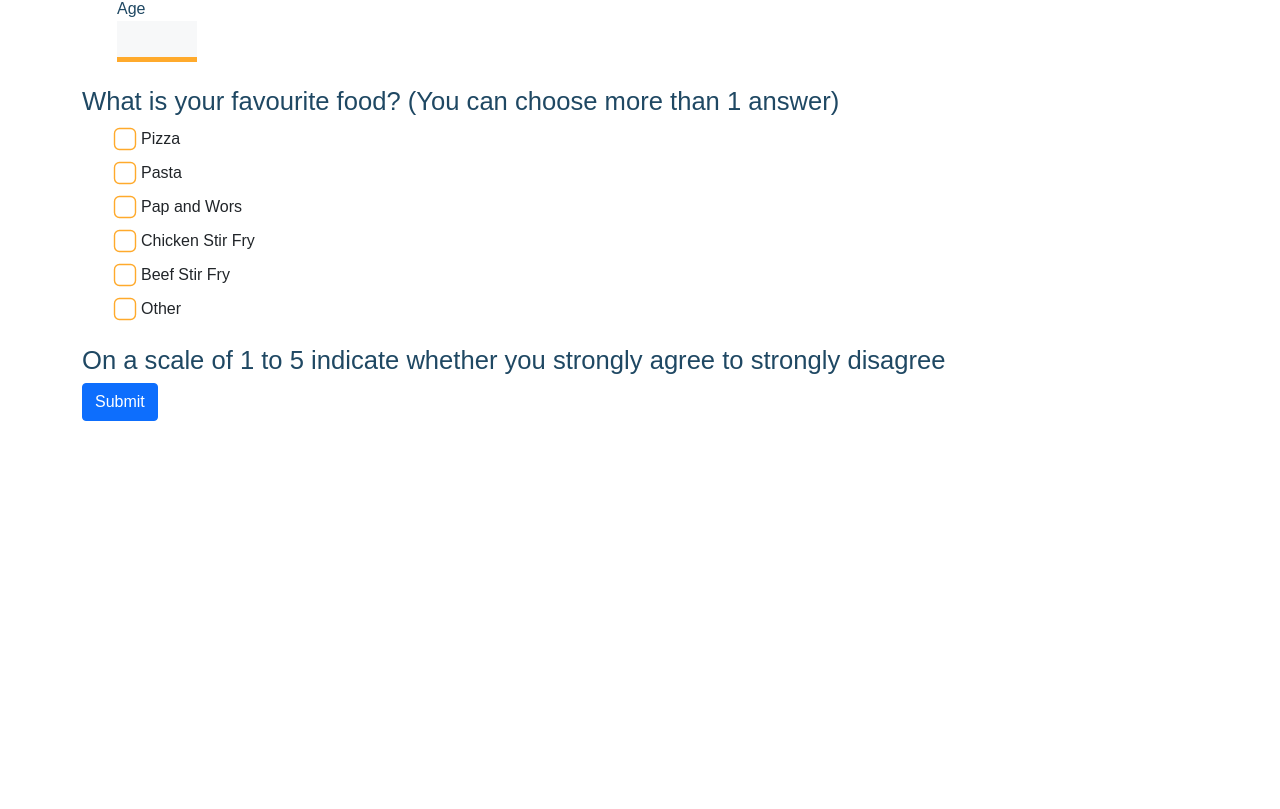
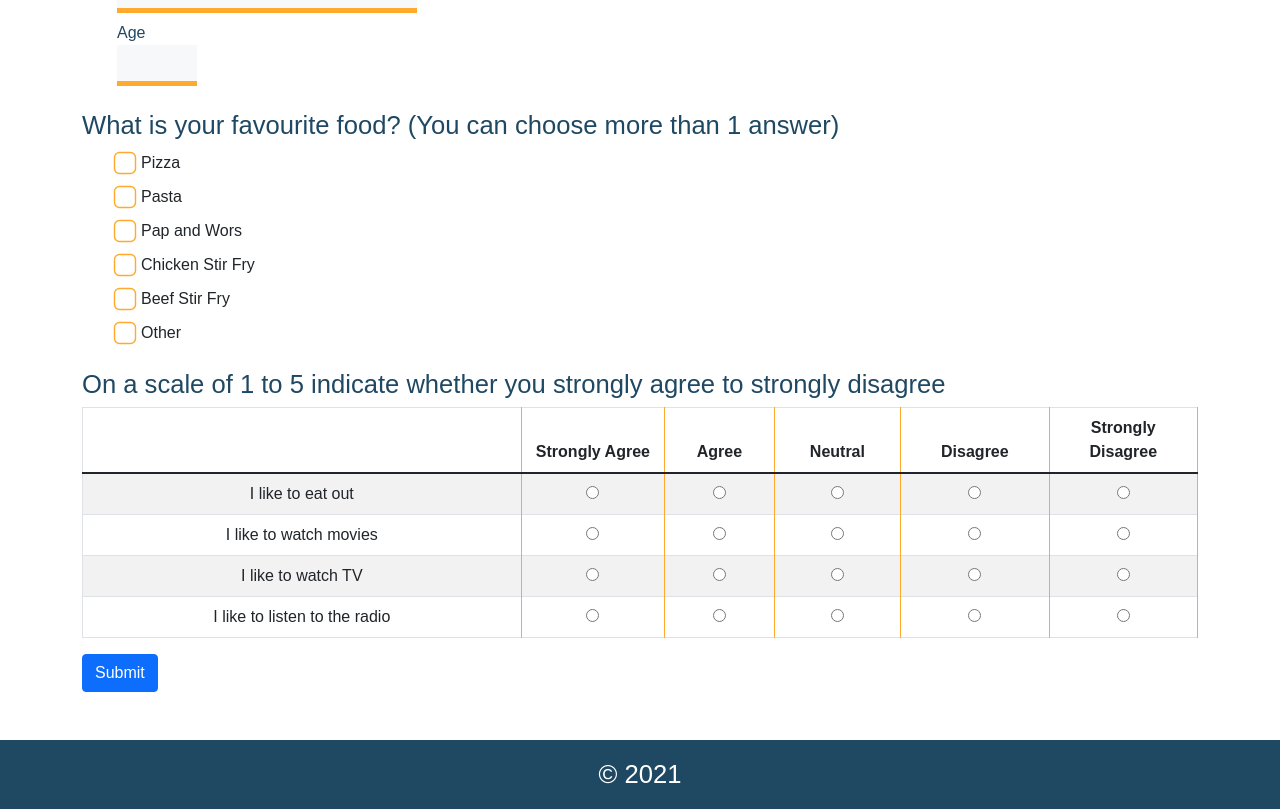
Before and after one commit to pmadinga/tshimolong, a React (Create React App) app: page /survey in a window 1280 px wide. Shown: the part 417-1226 px from the top of the page. Before the commit the page ends 838 px from the top, so only its background shows below. Built offline with nearby package versions, Linux system fonts and the light colour scheme.

Commit message:
Added footer + form modifications

```diff
--- a/src/App.js
+++ b/src/App.js
@@ -1,10 +1,12 @@
-
+// import bootstrap components
 import { BrowserRouter as Router, Switch, Route} from 'react-router-dom'
 
+// import page views and components
 import Home from './views/pages/Home'
 import Survey from './views/pages/Survey'
 import Results from './views/pages/Results'
 import SiteHeader from './views/components/SiteHeader'
+import SiteFooter from './views/components/SiteFooter'
 
 function App() {
   return (
@@ -22,6 +24,7 @@ function App() {
             <Results/>
           </Route>
         </Switch>
+        <SiteFooter/>
       </Router>
     </div>
   );
--- a/src/index.css
+++ b/src/index.css
@@ -10,6 +10,7 @@
   background-color: #1F4863!important;
 
 }
+
 .navbar-brand{
   color: #fff!important;
   font-size: 1.8em!important;
@@ -142,3 +143,30 @@
   outline: none!important;
   box-shadow: none!important;
 }
+
+.table{
+  text-align: center;
+  border-right: #FFAA2C!important;
+}
+.table tbody tr td{
+  width: 50px;
+}
+
+.table tbody tr td:first-child{
+  width: 250px;
+}
+
+.form-radio-input::before{
+  transform: scale(1.2)!important;
+}
+
+.form.btn{
+  background-color: #1F4863!important;
+}
+.site-footer{
+  background-color: #1F4863!important;
+  color: #fff;
+  font-size: 1.6em;
+  text-align: center;
+  padding: 15px;
+}
--- /dev/null
+++ b/src/views/components/SiteFooter.js
@@ -0,0 +1,10 @@
+
+const SiteFooter = () => {
+    return(
+        <div className="site-footer">
+            <span>&copy; 2021</span>
+        </div>
+    )
+}
+
+export default SiteFooter;
--- a/src/views/pages/Survey.js
+++ b/src/views/pages/Survey.js
@@ -1,10 +1,10 @@
-
-import { Container, Form, Button } from "react-bootstrap";
+// import bootstrap components
+import { Container, Form, Button, Table } from "react-bootstrap";
 
 
 const Survey = () => {
     return (
-        <div className="survey pt-4">
+        <div className="survey py-5">
             <Container>
                 <Form autoComplete="off" autoComplete="off">
                     <h1>Personal Details</h1>
@@ -69,6 +69,94 @@ const Survey = () => {
                         </div>
                     </div>
                     <h1 className="mt-4">On a scale of 1 to 5 indicate whether you strongly agree to strongly disagree</h1>
+                    <div className="rate-table">
+                        <Table striped bordered resource size="lg">
+                            <thead>
+                                <tr>
+                                    <th></th>
+                                    <th>Strongly Agree</th>
+                                    <th>Agree</th>
+                                    <th>Neutral</th>
+                                    <th>Disagree</th>
+                                    <th>Strongly Disagree</th>
+                                </tr>
+                            </thead>
+                            <tbody>
+                                <tr>
+                                    <td>I like to eat out</td>
+                                    <td>
+                                        <input type="radio" className="form-radio-input" name="eat-out"/>
+                                    </td>
+                                    <td>
+                                        <input type="radio" className="form-radio-input" name="eat-out"/>
+                                    </td>
+                                    <td>
+                                        <input type="radio" className="form-radio-input" name="eat-out"/>
+                                    </td>
+                                    <td>
+                                        <input type="radio" className="form-radio-input" name="eat-out"/>
+                                    </td>
+                                    <td>
+                                        <input type="radio" className="form-radio-input" name="eat-out"/>
+                                    </td>
+                                </tr>
+                                <tr>
+                                    <td>I like to watch movies</td>
+                                    <td>
+                                        <input type="radio" className="form-radio-input" name="watch-movies"/>
+                                    </td>
+                                    <td>
+                                        <input type="radio" className="form-radio-input" name="watch-movies"/>
+                                    </td>
+                                    <td>
+                                        <input type="radio" className="form-radio-input" name="watch-movies"/>
+                                    </td>
+                                    <td>
+                                        <input type="radio" className="form-radio-input" name="watch-movies"/>
+                                    </td>
+                                    <td>
+                                        <input type="radio" className="form-radio-input" name="watch-movies"/>
+                                    </td>
+                                </tr>
+                                <tr>
+                                    <td>I like to watch TV</td>
+                                    <td>
+                                        <input type="radio" className="form-radio-input" name="watch-tv"/>
+                                    </td>
+                                    <td>
+                                        <input type="radio" className="form-radio-input" name="watch-tv"/>
+                                    </td>
+                                    <td>
+                                        <input type="radio" className="form-radio-input" name="watch-tv"/>
+                                    </td>
+                                    <td>
+                                        <input type="radio" className="form-radio-input" name="watch-tv"/>
+                                    </td>
+                                    <td>
+                                        <input type="radio" className="form-radio-input" name="watch-tv"/>
+                                    </td>
+                                </tr>
+                                <tr>
+                                    <td>I like to listen to the radio</td>
+                                    <td>
+                                        <input type="radio" className="form-radio-input" name="listen-to-radio"/>
+                                    </td>
+                                    <td>
+                                        <input type="radio" className="form-radio-input" name="listen-to-radio"/>
+                                    </td>
+                                    <td>
+                                        <input type="radio" className="form-radio-input" name="listen-to-radio"/>
+                                    </td>
+                                    <td>
+                                        <input type="radio" className="form-radio-input" name="listen-to-radio"/>
+                                    </td>
+                                    <td>
+                                        <input type="radio" className="form-radio-input" name="listen-to-radio"/>
+                                    </td>
+                                </tr>
+                            </tbody>
+                        </Table>
+                    </div>
                     <Button type="submit">Submit</Button>
                 </Form>
             </Container>
```
